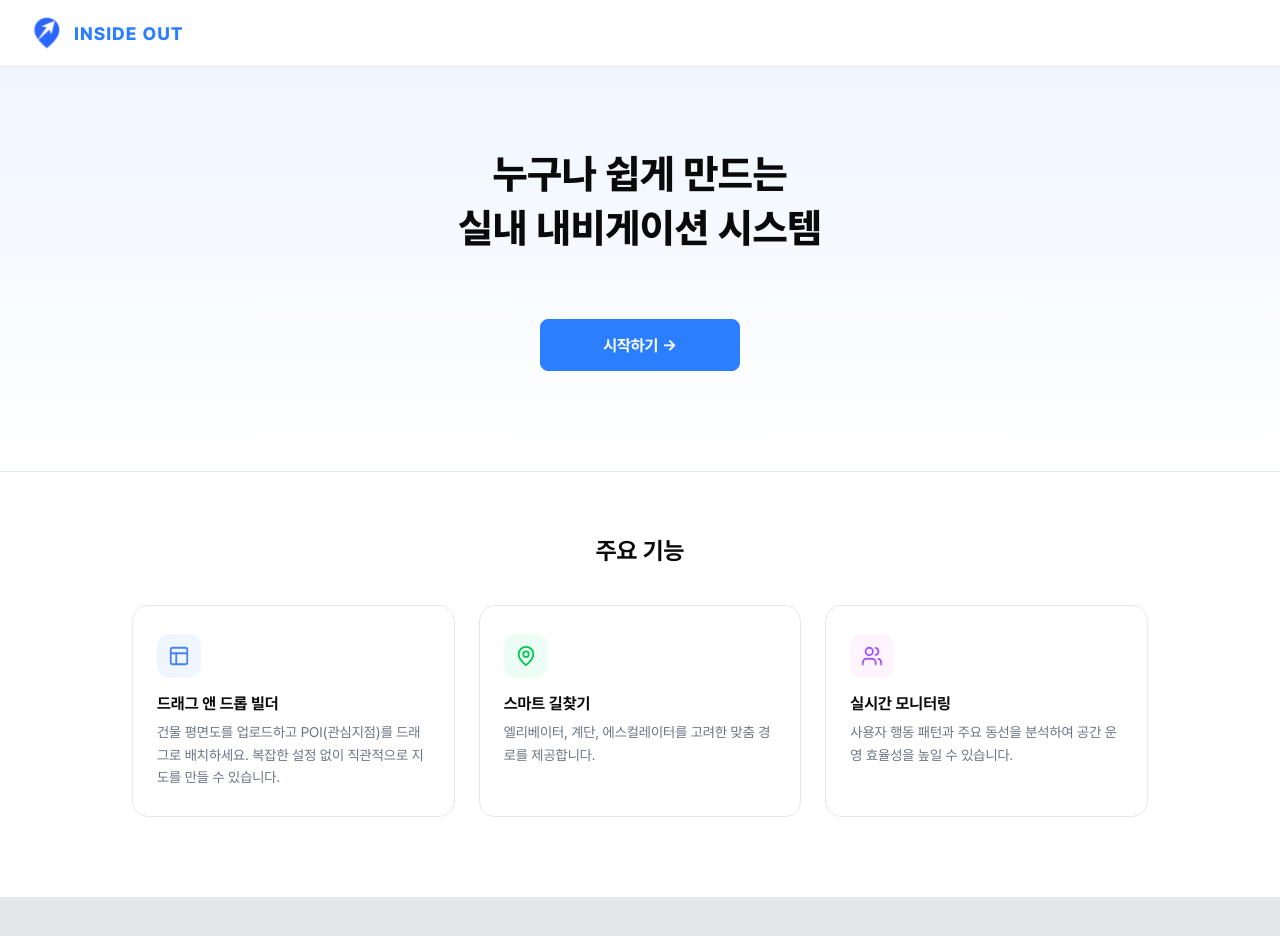
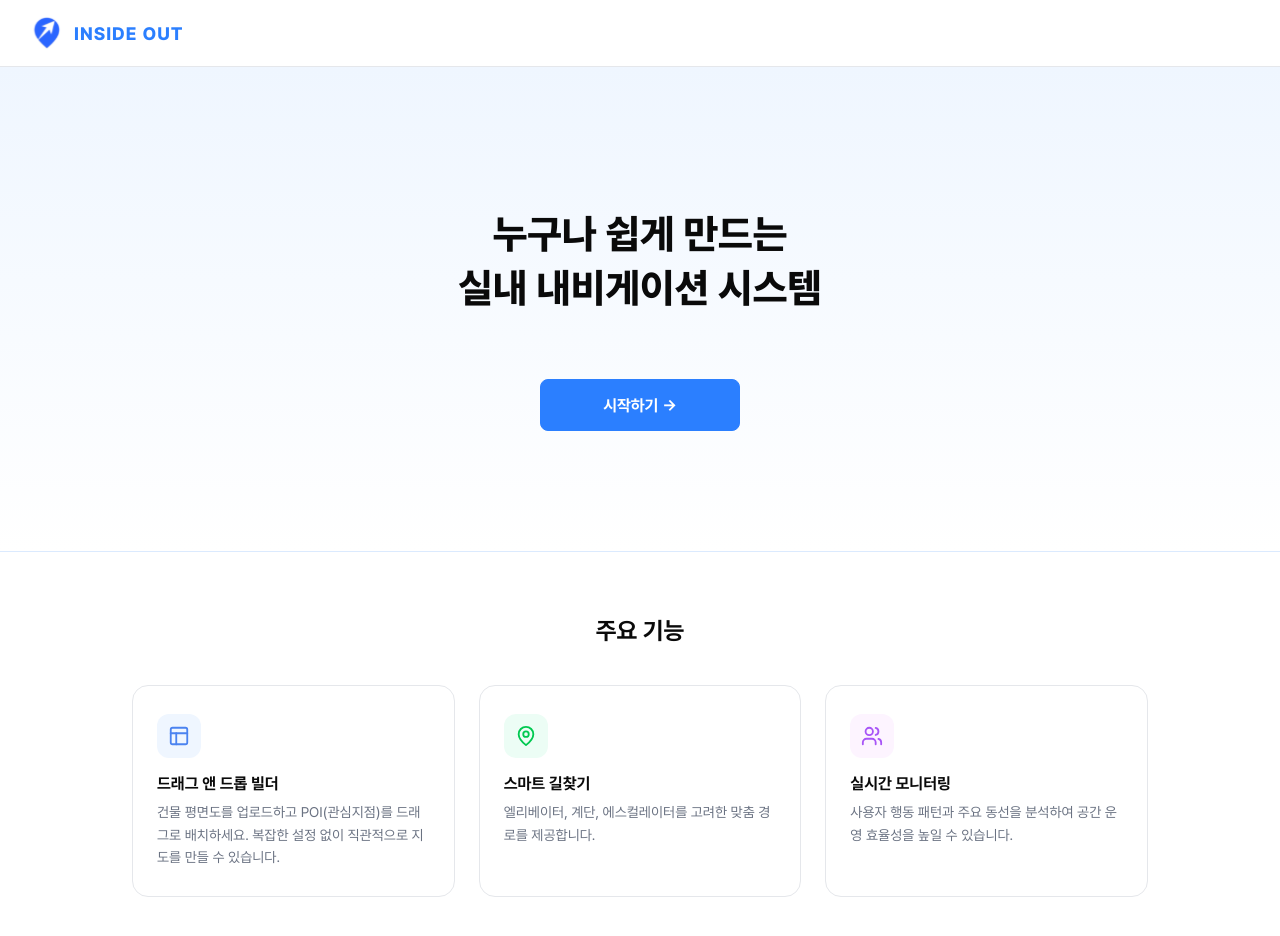
Before and after one commit to insideout-CapstoneDesign/admin-web, a React (Vite) app: page / in a window 1280 px wide. Shown: the top 936 px of the page. Before the commit the page ends 897 px from the top, so only its background shows below. Built offline with nearby package versions, Linux system fonts and the light colour scheme.

Commit message:
fix : 메인페이지 페이지 위치 수정 (#12)

```diff
--- a/src/pages/MainPage/MainPage.jsx
+++ b/src/pages/MainPage/MainPage.jsx
@@ -13,7 +13,7 @@ const Page = styled.div`
 /* ── Hero Section ── */
 const Hero = styled.section`
     width: 100%;
-    padding: 80px 32px 100px;
+    padding: 140px 32px 120px;
     display: flex;
     flex-direction: column;
     align-items: center;
```
